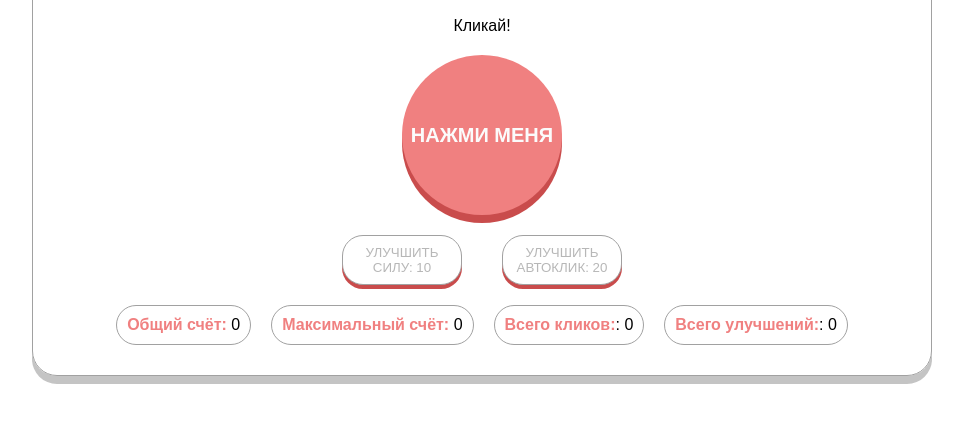
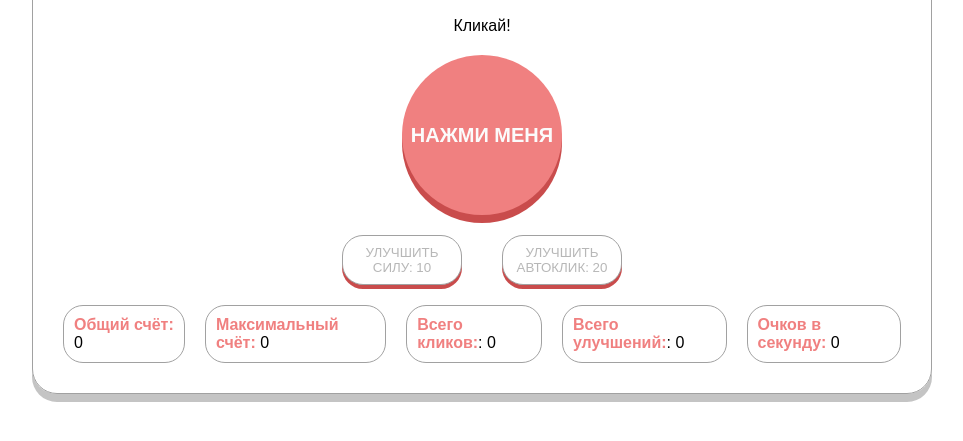
Before and after one commit to miragiee/clicker-game, a plain HTML site: page index.html in a window 1280 px wide. Shown: the part 147-588 px from the top of the page, without its empty margins (166-1129 px from the left). Drawn offline with Linux system fonts and the light colour scheme.

Commit message:
add: score per second

```diff
--- a/app.js
+++ b/app.js
@@ -17,6 +17,7 @@ document.addEventListener("DOMContentLoaded", () => {
 	let totalClicksText = document.querySelector(".totalClicks");
 	let totalUpgradesText = document.querySelector(".totalUpgrades");
 	let available = document.querySelector(".alert");
+    let scorePerSecond = document.querySelector(".perSec")
 
 	let clickStrength = DEFAULT_CLICK_STRENGTH;
 	let autoclickerStrength = DEFAULT_AUTOCLICKER_STRENGTH;
@@ -66,6 +67,7 @@ document.addEventListener("DOMContentLoaded", () => {
 			totalScoreText.innerHTML = `<strong>Общий счёт:</strong> ${totalScore}`;
 			totalClicksText.innerHTML = `<strong>Всего кликов:</strong>: ${totalClicks}`;
 			totalUpgradesText.innerHTML = `<strong>Всего улучшений:</strong>: ${totalUpgrades}`;
+            scorePerSecond.innerHTML = `<strong>Очков в секунду:</strong> ${autoclickerStrength}`;
 
 			if (isUpgradeAvailable) available.innerHTML = "Доступен апгрейд!";
 			else available.innerHTML = "Кликай!";
--- a/index.html
+++ b/index.html
@@ -31,6 +31,7 @@
 				<div class="maxScore"><strong>Максимальный счёт:</strong> 0</div>
 				<div class="totalClicks"><strong>Всего кликов:</strong> 0</div>
 				<div class="totalUpgrades"><strong>Всего улучшений:</strong> 0</div>
+				<div class="perSec"><strong>Очков в секунду:</strong> 0</div>
 			</div>
 
 			<script src="app.js"></script>
```
